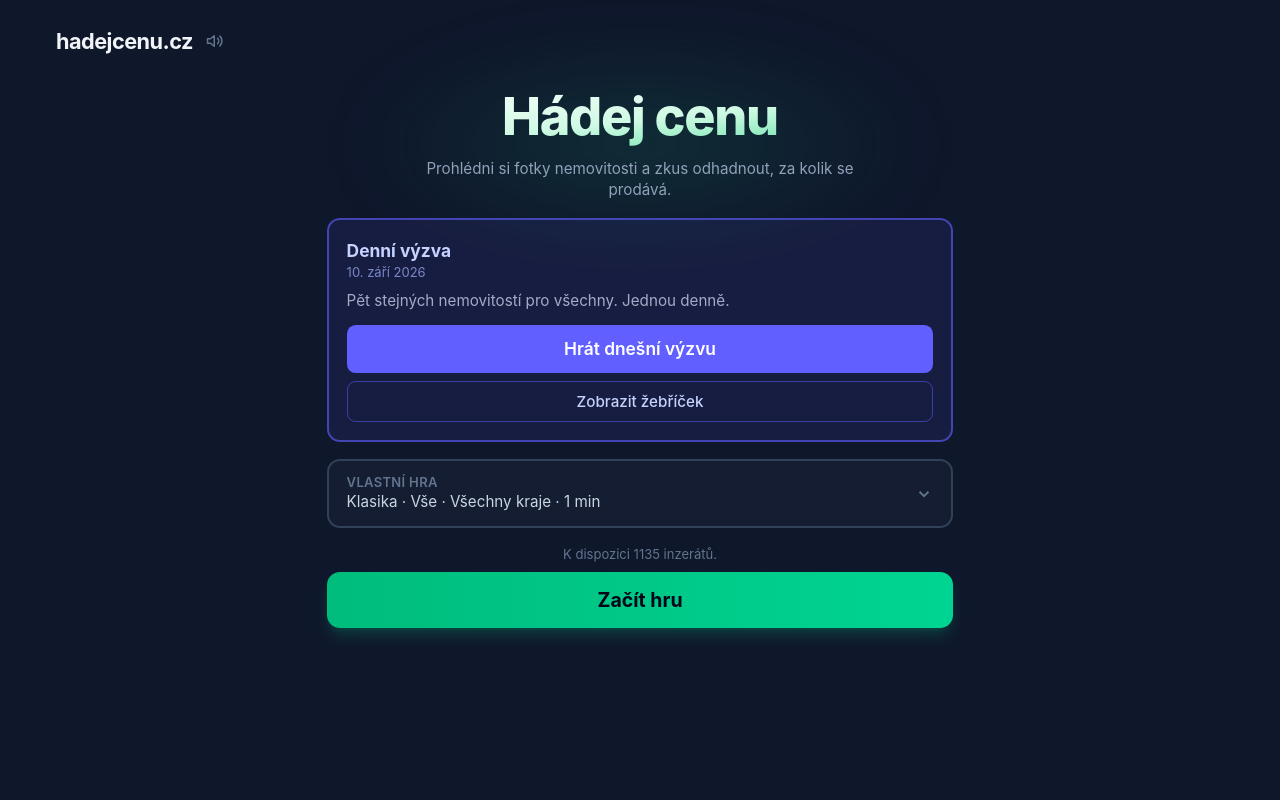
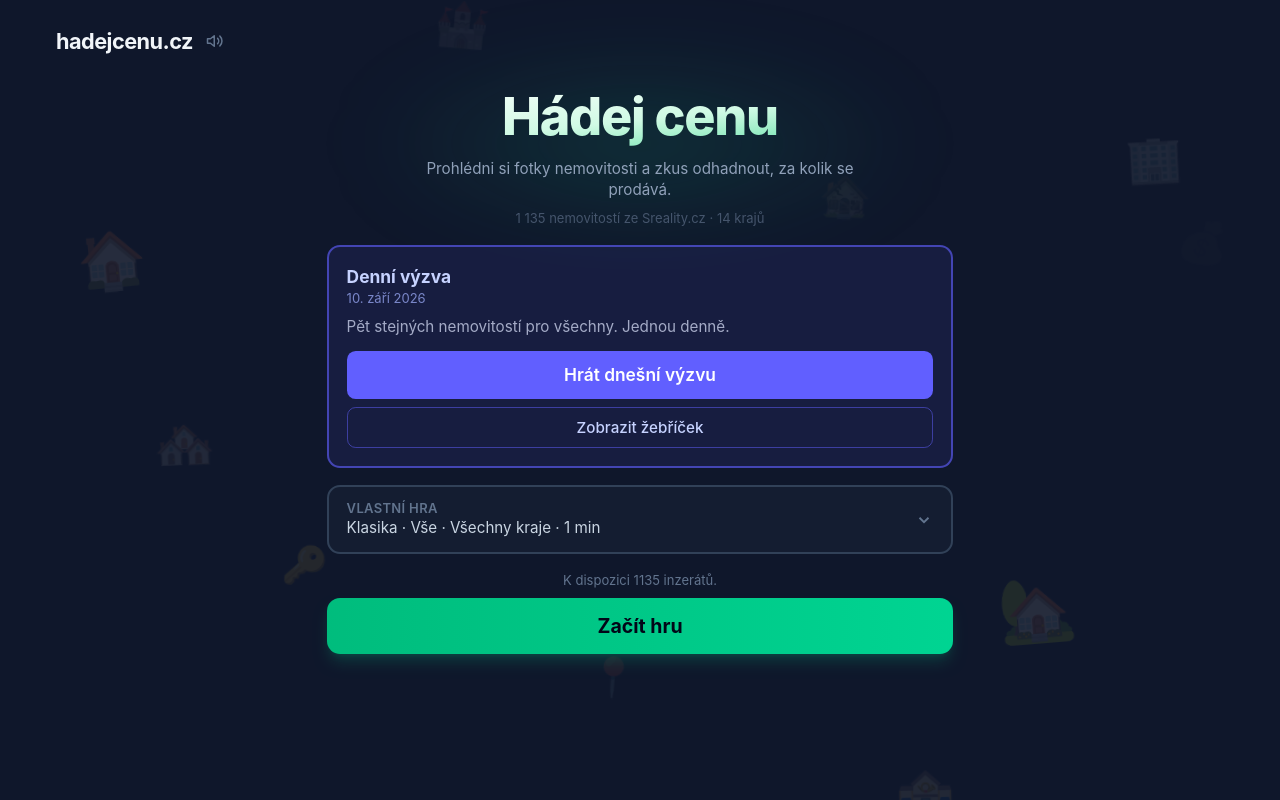
Before and after one commit to Detrixx/hadejcenu, a React (Vite) app: page / in a window 1280 px wide. Built offline with nearby package versions, Linux system fonts and the light colour scheme.

Commit message:
Plovouci pozadi na uvodu, pocet nemovitosti

```diff
--- a/src/App.jsx
+++ b/src/App.jsx
@@ -11,6 +11,7 @@ import Kolo from "./components/Kolo";
 import Odhaleni from "./components/Odhaleni";
 import Konec from "./components/Konec";
 import Casomira from "./components/Casomira";
+import Pozadi from "./components/Pozadi";
 
 const VYCHOZI_NASTAVENI = { typ: null, kraj: null, cas: 60, rezim: "klasika" };
 
@@ -102,6 +103,12 @@ export default function App() {
 
   return (
     <div className="min-h-screen bg-slate-900 pl-[env(safe-area-inset-left)] pr-[env(safe-area-inset-right)] text-slate-100">
+      {/* Pozadi patri az sem, ne dovnitr uvodni karty. Ta je omezena sirkou
+          a ma nabehovou animaci s posunem - prvek s animovanym posunem se
+          stava vztaznym ramcem pro potomky ukotvene k oknu, takze by se
+          emoji uzavrela do sirky karty. */}
+      {faze === "uvod" && <Pozadi />}
+
       {/* Ten vypocet slouzi jedine k tomu, aby fotka vedle panelu vysla na
           ~80 % vysky okna. Na mobilu, kde jsou sloupce pod sebou, nema smysl
           a jednotka vh se tam navic chova nepredvidatelne (meni se podle
--- /dev/null
+++ b/src/components/Pozadi.jsx
@@ -0,0 +1,44 @@
+// Pomalu plovouci emoji na pozadi uvodu. Pozice a casovani jsou pevne
+// zapsane, ne nahodne - pri kazdem prekresleni by se jinak prvky preskladaly
+// a misto klidneho pozadi by to polozilo oci.
+const PRVKY = [
+  { znak: "🏠", x: 6, y: 18, velikost: 3.2, trvani: 32, zpozdeni: 0, sila: 0.1 },
+  { znak: "🏢", x: 88, y: 10, velikost: 2.6, trvani: 38, zpozdeni: -6, sila: 0.08 },
+  { znak: "🔑", x: 22, y: 72, velikost: 2.1, trvani: 29, zpozdeni: -14, sila: 0.09 },
+  { znak: "🏡", x: 78, y: 62, velikost: 3.6, trvani: 41, zpozdeni: -3, sila: 0.1 },
+  { znak: "📍", x: 46, y: 88, velikost: 2.2, trvani: 34, zpozdeni: -20, sila: 0.07 },
+  { znak: "🏘️", x: 12, y: 46, velikost: 2.8, trvani: 45, zpozdeni: -9, sila: 0.08 },
+  { znak: "💰", x: 92, y: 40, velikost: 2.3, trvani: 31, zpozdeni: -25, sila: 0.09 },
+  { znak: "🏚️", x: 64, y: 24, velikost: 2.4, trvani: 36, zpozdeni: -17, sila: 0.07 },
+  { znak: "🏰", x: 34, y: 8, velikost: 2.5, trvani: 43, zpozdeni: -30, sila: 0.06 },
+  { znak: "🏤", x: 70, y: 92, velikost: 2.7, trvani: 39, zpozdeni: -11, sila: 0.08 },
+];
+
+export default function Pozadi() {
+  // Komu vadi pohyb na strance, tomu ho nenutime.
+  const bezPohybu =
+    typeof window !== "undefined" &&
+    window.matchMedia?.("(prefers-reduced-motion: reduce)").matches;
+  if (bezPohybu) return null;
+
+  return (
+    <div className="pointer-events-none fixed inset-0 overflow-hidden" aria-hidden="true">
+      {PRVKY.map((p, i) => (
+        <span
+          key={i}
+          className="plove absolute select-none"
+          style={{
+            left: `${p.x}%`,
+            top: `${p.y}%`,
+            fontSize: `${p.velikost}rem`,
+            animationDuration: `${p.trvani}s`,
+            animationDelay: `${p.zpozdeni}s`,
+            "--sila": p.sila,
+          }}
+        >
+          {p.znak}
+        </span>
+      ))}
+    </div>
+  );
+}
--- a/src/components/Uvod.jsx
+++ b/src/components/Uvod.jsx
@@ -1,5 +1,6 @@
 import { useEffect, useRef, useState } from "react";
 import { dostupneKraje, spocitejNabidku, POCET_KOL, REZIMY } from "../lib/hra";
+import { formatCislo } from "../lib/skore";
 import DenniVyzva from "./DenniVyzva";
 
 // Ukazka nastaveni se prehraje jen jednou za nacteni stranky. Bez toho by
@@ -112,6 +113,10 @@ export default function Uvod({ nastaveni, onStart, denni }) {
           </h2>
           <p className="mx-auto mt-1 max-w-md text-sm text-slate-400">
             Prohlédni si fotky nemovitosti a zkus odhadnout, za kolik se prodává.
+          </p>
+          <p className="mt-2 text-xs text-slate-600">
+            {formatCislo(spocitejNabidku({}))} nemovitostí ze Sreality.cz ·{" "}
+            {kraje.length} krajů
           </p>
         </div>
 
--- a/src/index.css
+++ b/src/index.css
@@ -144,3 +144,34 @@ html,
 body {
   background-color: var(--color-slate-900);
 }
+
+/* Emoji na pozadi uvodu. Animujeme jen posun a pruhlednost - obojí zvlada
+   grafika, takze deset prvku nic nestoji. Sila pruhlednosti prichazi
+   z promenne, aby si kazdy prvek mohl nest svoji. */
+@keyframes plovani {
+  0% {
+    transform: translate3d(0, 14vh, 0) rotate(-8deg);
+    opacity: 0;
+  }
+  18%,
+  82% {
+    opacity: var(--sila, 0.08);
+  }
+  100% {
+    transform: translate3d(0, -14vh, 0) rotate(8deg);
+    opacity: 0;
+  }
+}
+
+.plove {
+  animation-name: plovani;
+  animation-timing-function: linear;
+  animation-iteration-count: infinite;
+  will-change: transform, opacity;
+}
+
+@media (prefers-reduced-motion: reduce) {
+  .plove {
+    animation: none;
+  }
+}
```
